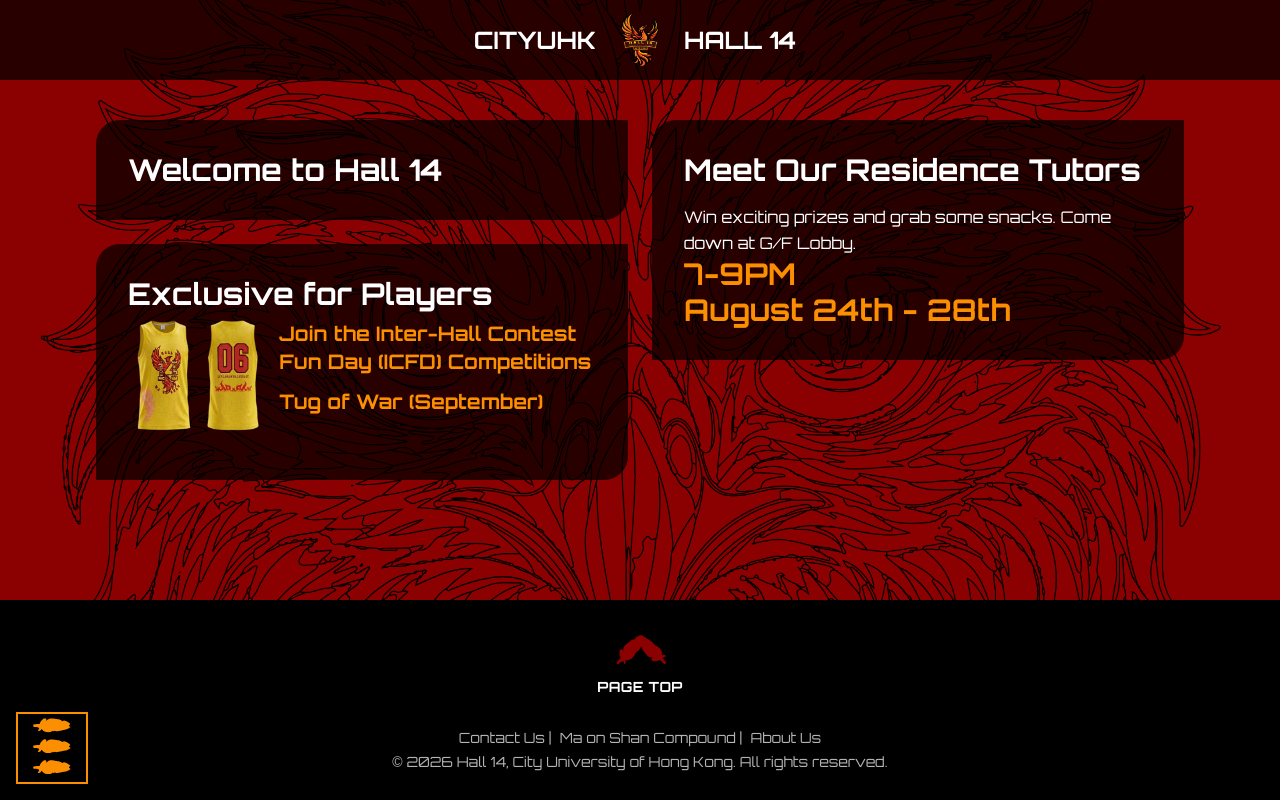
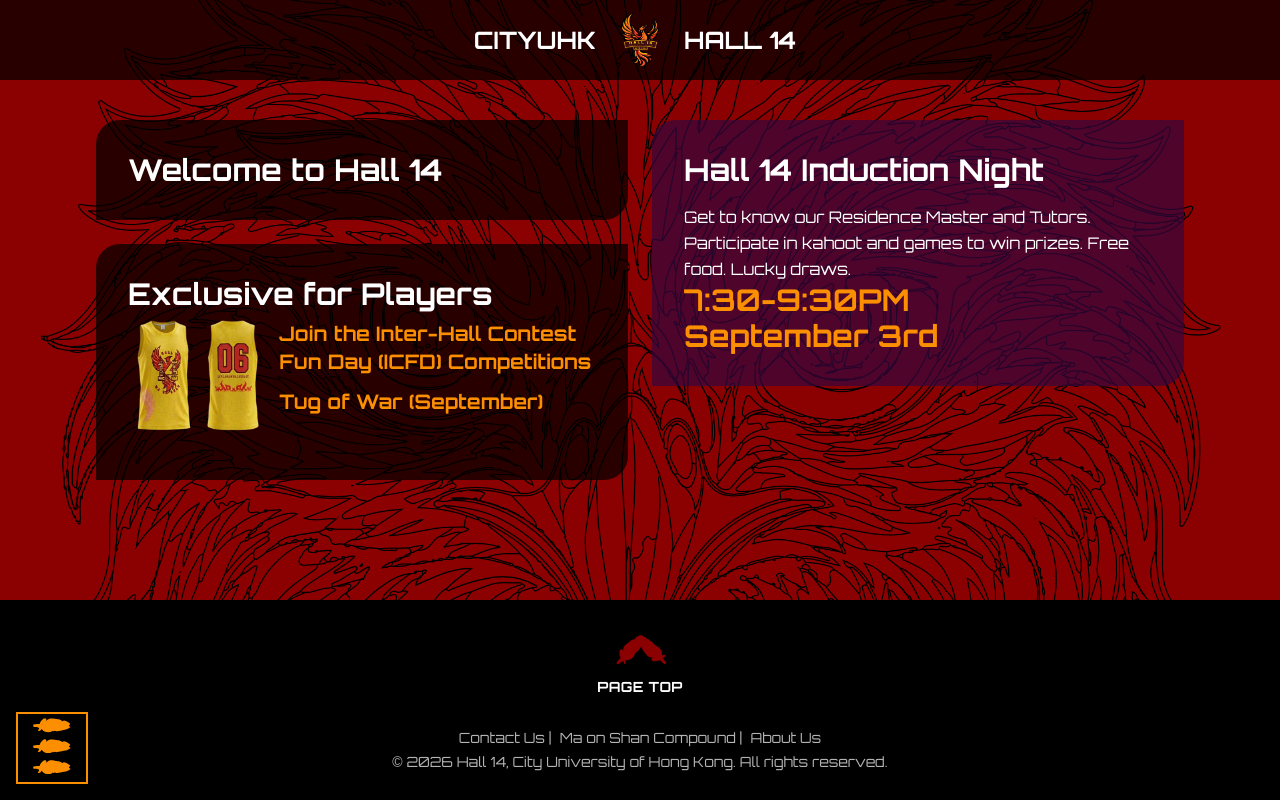
Before and after one commit to Anaf-04/Hall-14-Web, a Next.js app: page / in a window 1280 px wide. Built offline with nearby package versions, Linux system fonts and the light colour scheme.

Commit message:
new event

```diff
--- a/app/page.js
+++ b/app/page.js
@@ -50,13 +50,13 @@ export default function Home() {
         </div>
 
         <div className="flex-1 flex-column gap-1 justify-center">
-          <div className="flex-1 rounded-tl-3xl rounded-br-3xl bg-black/70 p-6 text-white transition-colors sm:p-8">
-            <h2 className="mb-4 text-2xl font-bold sm:text-3xl">Meet Our Residence Tutors</h2>
+          <div className="flex-1 rounded-tl-3xl rounded-br-3xl bg-[#35063E]/70 p-6 text-white transition-colors sm:p-8">
+            <h2 className="mb-4 text-2xl font-bold sm:text-3xl">Hall 14 Induction Night</h2>
             <p className="text-sm leading-relaxed sm:text-base">
-              Win exciting prizes and grab some snacks. Come down at G/F Lobby.
+              Get to know our Residence Master and Tutors. Participate in kahoot and games to win prizes. Free food. Lucky draws.
             </p>
-            <h3 className=" text-2xl text-[#fc8f01] font-bold sm:text-3xl">7-9PM</h3>
-            <h3 className=" text-2xl text-[#fc8f01] font-bold sm:text-3xl">August 24th - 28th</h3>
+            <h3 className=" text-2xl text-[#fc8f01] font-bold sm:text-3xl">7:30-9:30PM</h3>
+            <h3 className=" text-2xl text-[#fc8f01] font-bold sm:text-3xl">September 3rd</h3>
           </div>
         </div>
       </div>
```
